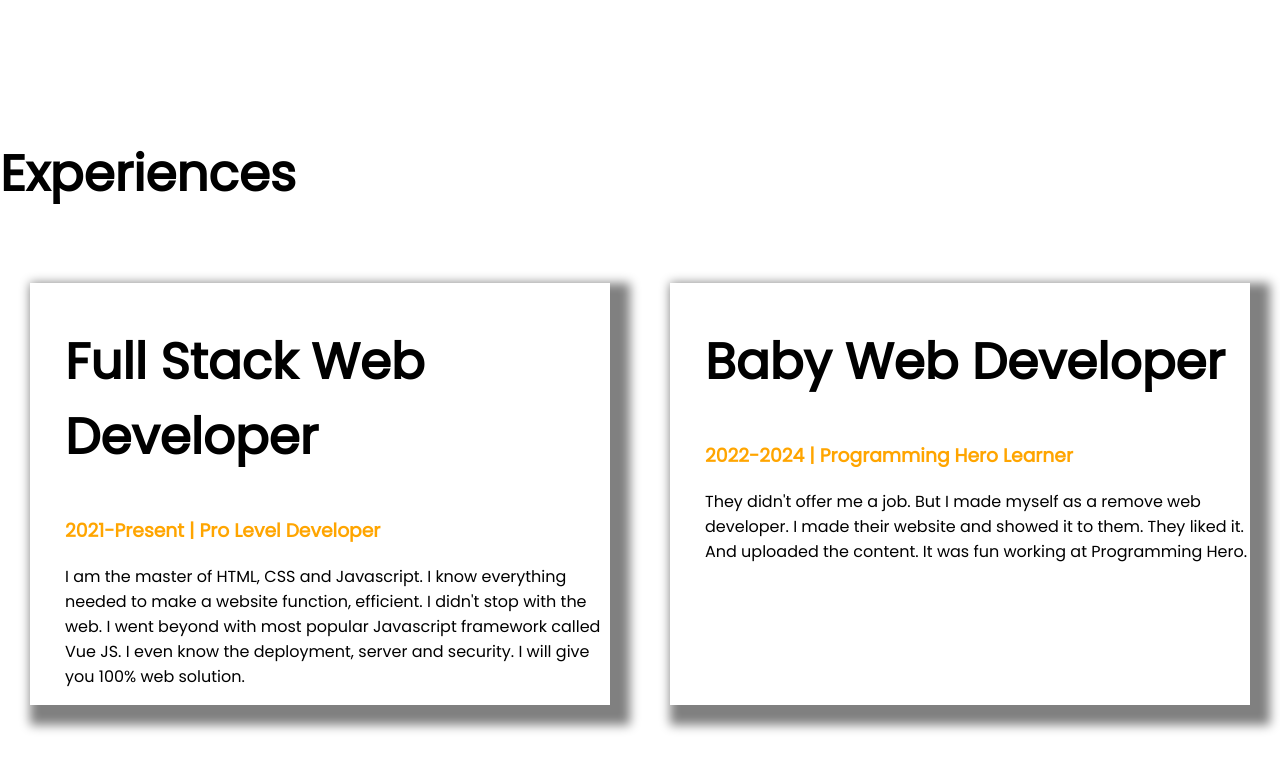
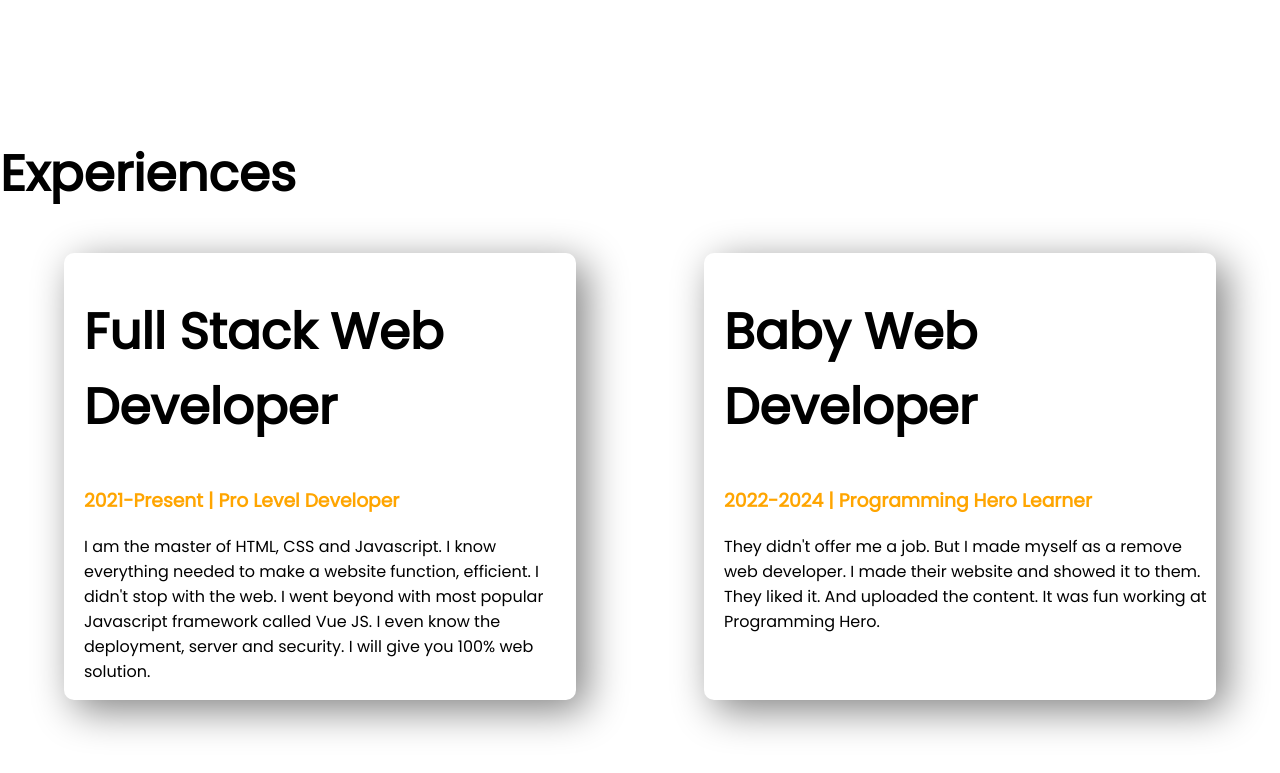
Before and after one commit to iamshs/developer-portfolio, a plain HTML site: page index.html in a window 1280 px wide. Shown: the part 1103-1876 px from the top of the page. Drawn offline with Linux system fonts and the light colour scheme.

Commit message:
box-shadow

```diff
--- a/style.css
+++ b/style.css
@@ -44,8 +44,10 @@ h1{
     color: orange;
 }
 .shadow-box{
-    box-shadow: 10px 10px 10px 10px grey;
-    margin: 30px 30px ;
-    padding left: 10px;
+    box-shadow: 10px 10px 40px grey;
+    margin-left: 5%;
+    margin-right: 5%;
+    padding-left: 20px;
+    border-radius: 10px;
 
 }
```
